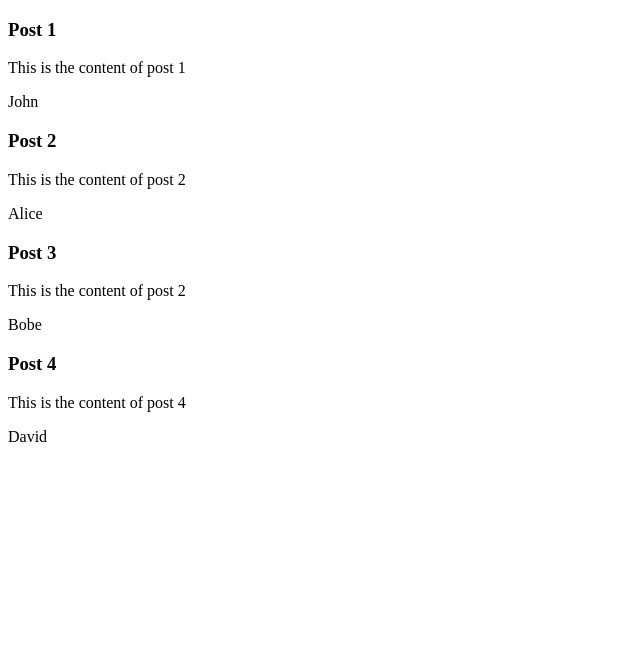
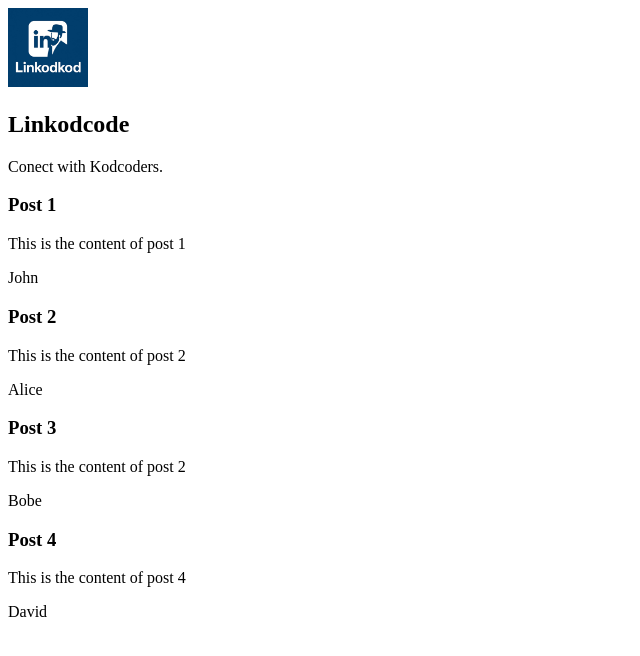
Before and after one commit to shemaryahuz/Linkodcode, a React (Vite) app in the folder frontend/: page / in a window 1280 px wide. Shown: the top 656 px of the page, without its empty margins (0-640 px from the left). Built offline with nearby package versions, Linux system fonts and the light colour scheme.

Commit message:
add: logo and slogan

```diff
--- a/frontend/src/App.tsx
+++ b/frontend/src/App.tsx
@@ -1,11 +1,17 @@
 
 import './App.css'
+import Logo from './components/Logo'
+import Slogan from './components/Slogan'
 import HomePage from './pages/HomePage'
 
 function App() {
 
   return (
     <div className='app'>
+      <header>
+        <Logo />
+        <Slogan />
+      </header>
       <HomePage />
 
     </div>
--- /dev/null
+++ b/frontend/src/components/Logo.tsx
@@ -0,0 +1,11 @@
+export default function Logo() {
+  return (
+    <section className="logo">
+      <img
+        src="../../public/linkodcode-logo.jpg"
+        alt="Linkodcode Logo"
+        width={"80px"}
+      />
+    </section>
+  );
+}
--- a/frontend/src/components/PostCard.tsx
+++ b/frontend/src/components/PostCard.tsx
@@ -1,5 +1,7 @@
 import type { Post } from "../services/postsService";
 
+
+// component to represent post card
 export default function PostCard({ title, content, author }:Post) {
   return (
     <section className="postCard">
--- /dev/null
+++ b/frontend/src/components/Slogan.tsx
@@ -0,0 +1,8 @@
+export default function Slogan() {
+  return (
+    <section>
+      <h1>Linkodcode</h1>
+      <p>Conect with Kodcoders.</p>
+    </section>
+  );
+}
```
Also changed, not shown: frontend/src/pages/HomePage.tsx (+8 -2 lines), frontend/public/linkodcode-logo.jpg (added).
